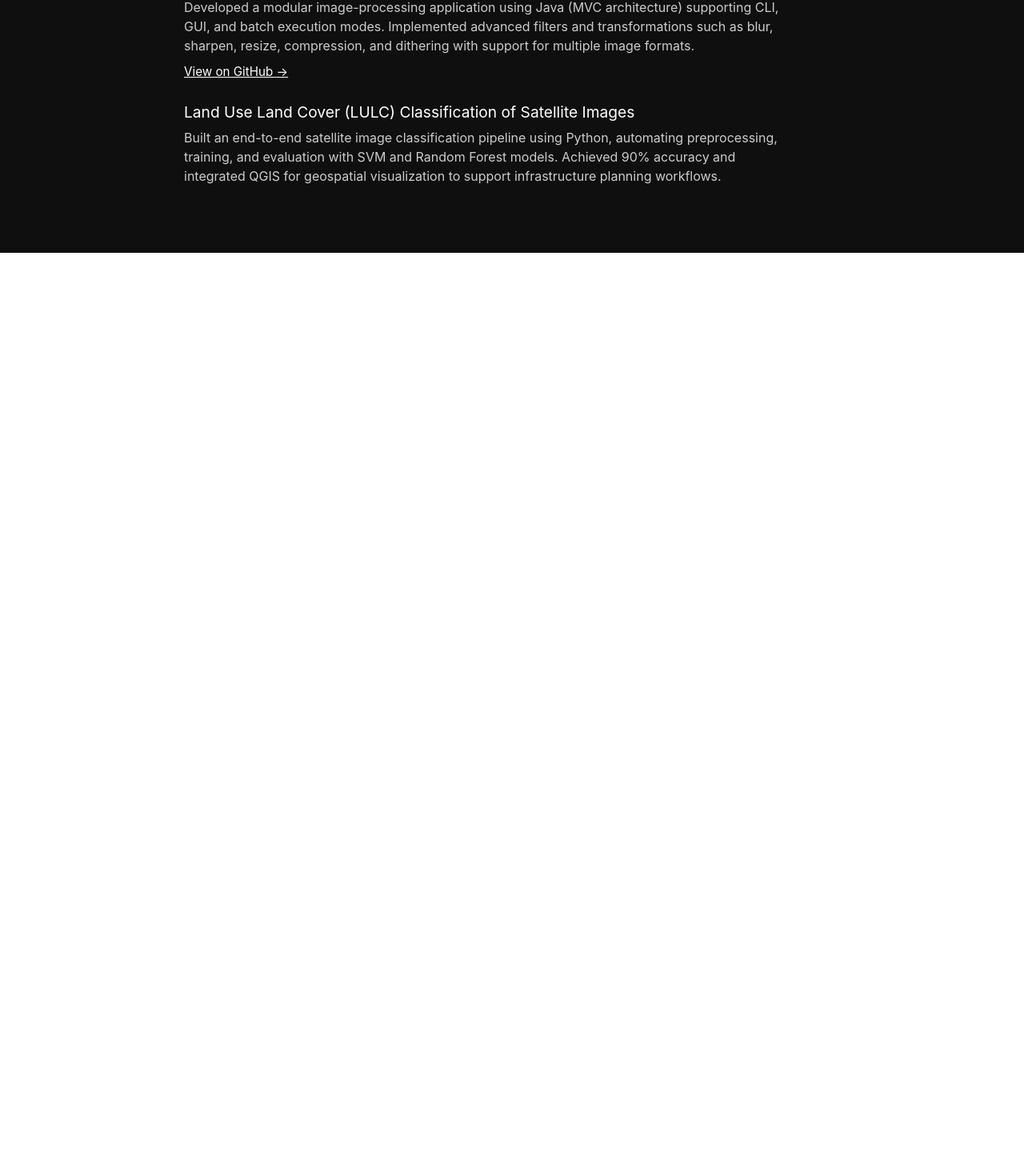
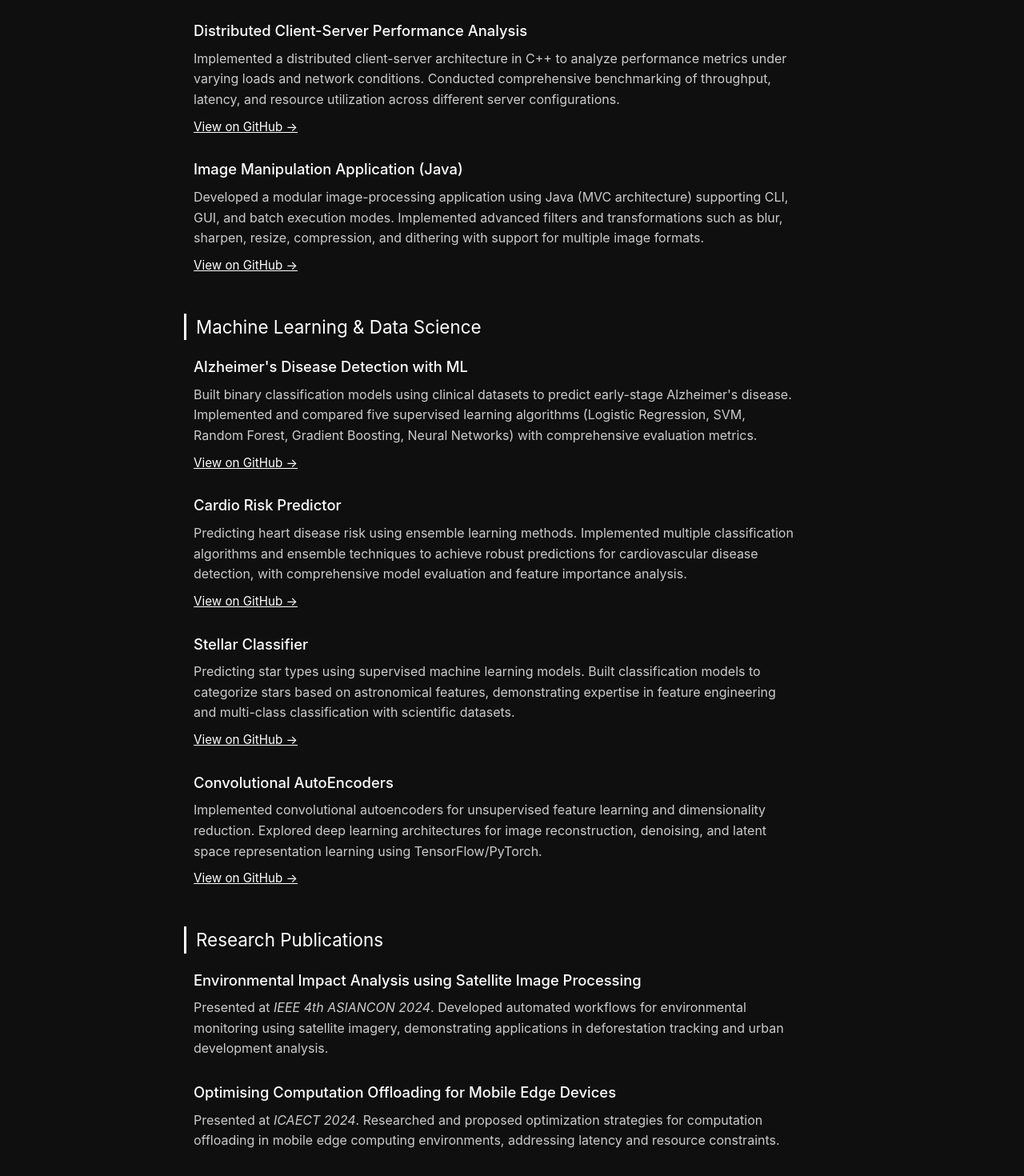
Before and after one commit to SmritiReddyy/smriti-portfolio, a Next.js app: page / in a window 1280 px wide. Shown: the part 1474-2944 px from the top of the page at 80% size. Before the commit the page ends 1790 px from the top, so only its background shows below. Built offline with nearby package versions, Linux system fonts and the light colour scheme.

Commit message:
sectioning for projects

```diff
--- a/app/page.tsx
+++ b/app/page.tsx
@@ -61,18 +61,20 @@ export default function Home() {
       <section style={styles.section}>
         <h2 style={styles.sectionTitle}>Projects</h2>
 
+        {/* Featured Projects */}
+        <div style={styles.projectCategory}>
+          <h3 style={styles.categoryTitle}>Distributed Systems, Cloud & Software Engineering</h3>
 
           <div style={styles.project}>
-          <h3 style={styles.projectTitle}>
+            <h4 style={styles.projectTitle}>
               Cloud-Based Distributed Computing Framework
-          </h3>
+            </h4>
             <p style={styles.projectDesc}>
               Built a fault-tolerant distributed system supporting concurrent file
               storage, retrieval, and replication across multiple nodes. Designed
               microservice-based architecture with leader election, replication, and
               failure detection to improve system reliability and throughput.
             </p>
-
             <div style={styles.projectLinks}>
               <a
                 href="https://github.com/SmritiReddyy/distributed-cluster-monitoring-system"
@@ -85,18 +87,38 @@ export default function Home() {
             </div>
           </div>
 
+          <div style={styles.project}>
+            <h4 style={styles.projectTitle}>
+              Distributed Client-Server Performance Analysis
+            </h4>
+            <p style={styles.projectDesc}>
+              Implemented a distributed client-server architecture in C++ to analyze
+              performance metrics under varying loads and network conditions. Conducted
+              comprehensive benchmarking of throughput, latency, and resource utilization
+              across different server configurations.
+            </p>
+            <div style={styles.projectLinks}>
+              <a
+                href="https://github.com/SmritiReddyy/Distributed-ClientServer-Performance"
+                target="_blank"
+                rel="noopener noreferrer"
+                style={styles.projectLink}
+              >
+                View on GitHub →
+              </a>
+            </div>
+          </div>
 
           <div style={styles.project}>
-          <h3 style={styles.projectTitle}>
+            <h4 style={styles.projectTitle}>
               Image Manipulation Application (Java)
-          </h3>
+            </h4>
             <p style={styles.projectDesc}>
               Developed a modular image-processing application using Java (MVC
               architecture) supporting CLI, GUI, and batch execution modes. Implemented
               advanced filters and transformations such as blur, sharpen, resize,
               compression, and dithering with support for multiple image formats.
             </p>
-
             <div style={styles.projectLinks}>
               <a
                 href="https://github.com/SmritiReddyy/ImageProcessingApplication"
@@ -108,20 +130,132 @@ export default function Home() {
               </a>
             </div>
           </div>
+        </div>
+
+        {/* Machine Learning Projects */}
+        <div style={styles.projectCategory}>
+          <h3 style={styles.categoryTitle}>Machine Learning & Data Science</h3>
+
 
 
           <div style={styles.project}>
-          <h3 style={styles.projectTitle}>
-            Land Use Land Cover (LULC) Classification of Satellite Images
-          </h3>
+            <h4 style={styles.projectTitle}>
+              Alzheimer's Disease Detection with ML
+            </h4>
             <p style={styles.projectDesc}>
-            Built an end-to-end satellite image classification pipeline using Python,
-            automating preprocessing, training, and evaluation with SVM and Random
-            Forest models. Achieved 90% accuracy and integrated QGIS for geospatial
-            visualization to support infrastructure planning workflows.
+              Built binary classification models using clinical datasets to predict
+              early-stage Alzheimer's disease. Implemented and compared five supervised
+              learning algorithms (Logistic Regression, SVM, Random Forest, Gradient
+              Boosting, Neural Networks) with comprehensive evaluation metrics.
+            </p>
+            <div style={styles.projectLinks}>
+              <a
+                href="https://github.com/SmritiReddyy/Alzheimer-s-Disease-Detection-with-ML"
+                target="_blank"
+                rel="noopener noreferrer"
+                style={styles.projectLink}
+              >
+                View on GitHub →
+              </a>
+            </div>
+          </div>
+
+          <div style={styles.project}>
+            <h4 style={styles.projectTitle}>
+              Cardio Risk Predictor
+            </h4>
+            <p style={styles.projectDesc}>
+              Predicting heart disease risk using ensemble learning methods. Implemented
+              multiple classification algorithms and ensemble techniques to achieve robust
+              predictions for cardiovascular disease detection, with comprehensive model
+              evaluation and feature importance analysis.
+            </p>
+            <div style={styles.projectLinks}>
+              <a
+                href="https://github.com/SmritiReddyy/Cardio-Risk-Predictor"
+                target="_blank"
+                rel="noopener noreferrer"
+                style={styles.projectLink}
+              >
+                View on GitHub →
+              </a>
+            </div>
+          </div>
+
+          <div style={styles.project}>
+            <h4 style={styles.projectTitle}>
+              Stellar Classifier
+            </h4>
+            <p style={styles.projectDesc}>
+              Predicting star types using supervised machine learning models. Built
+              classification models to categorize stars based on astronomical features,
+              demonstrating expertise in feature engineering and multi-class classification
+              with scientific datasets.
+            </p>
+            <div style={styles.projectLinks}>
+              <a
+                href="https://github.com/SmritiReddyy/Stellar-Classifier"
+                target="_blank"
+                rel="noopener noreferrer"
+                style={styles.projectLink}
+              >
+                View on GitHub →
+              </a>
+            </div>
+          </div>
+
+          <div style={styles.project}>
+            <h4 style={styles.projectTitle}>
+              Convolutional AutoEncoders
+            </h4>
+            <p style={styles.projectDesc}>
+              Implemented convolutional autoencoders for unsupervised feature learning and
+              dimensionality reduction. Explored deep learning architectures for image
+              reconstruction, denoising, and latent space representation learning using
+              TensorFlow/PyTorch.
+            </p>
+            <div style={styles.projectLinks}>
+              <a
+                href="https://github.com/SmritiReddyy/ConvolutionalAutoEncoders"
+                target="_blank"
+                rel="noopener noreferrer"
+                style={styles.projectLink}
+              >
+                View on GitHub →
+              </a>
+            </div>
+          </div>
+        </div>
+
+
+
+        {/* Research Publications */}
+        <div style={styles.projectCategory}>
+          <h3 style={styles.categoryTitle}>Research Publications</h3>
+
+          <div style={styles.project}>
+            <h4 style={styles.projectTitle}>
+              Environmental Impact Analysis using Satellite Image Processing
+            </h4>
+            <p style={styles.projectDesc}>
+              Presented at <em>IEEE 4th ASIANCON 2024</em>. Developed automated
+              workflows for environmental monitoring using satellite imagery,
+              demonstrating applications in deforestation tracking and urban
+              development analysis.
             </p>
           </div>
 
+          <div style={styles.project}>
+            <h4 style={styles.projectTitle}>
+              Optimising Computation Offloading for Mobile Edge Devices
+            </h4>
+            <p style={styles.projectDesc}>
+              Presented at <em>ICAECT 2024</em>. Researched and proposed optimization
+              strategies for computation offloading in mobile edge computing
+              environments, addressing latency and resource constraints.
+            </p>
+          </div>
+        </div>
       </section>
     </main>
   );
@@ -200,13 +334,27 @@ const styles = {
     color: "#dddddd",
   },
 
+  projectCategory: {
+    marginBottom: "48px",
+  },
+
+  categoryTitle: {
+    fontSize: "1.4rem",
+    color: "#ffffff",
+    marginBottom: "20px",
+    paddingLeft: "12px",
+    borderLeft: "3px solid #ffffff",
+  },
+
   project: {
-    marginBottom: "24px",
+    marginBottom: "28px",
+    paddingLeft: "12px",
   },
 
   projectTitle: {
-    fontSize: "1.2rem",
-    marginBottom: "6px",
+    fontSize: "1.15rem",
+    marginBottom: "8px",
+    fontWeight: 500,
   },
 
   projectLinks: {
@@ -222,5 +370,6 @@ const styles = {
   projectDesc: {
     color: "#cccccc",
     maxWidth: "750px",
+    lineHeight: "1.6",
   },
 };
```
Lines whose indentation alone changed are shown as unchanged.
